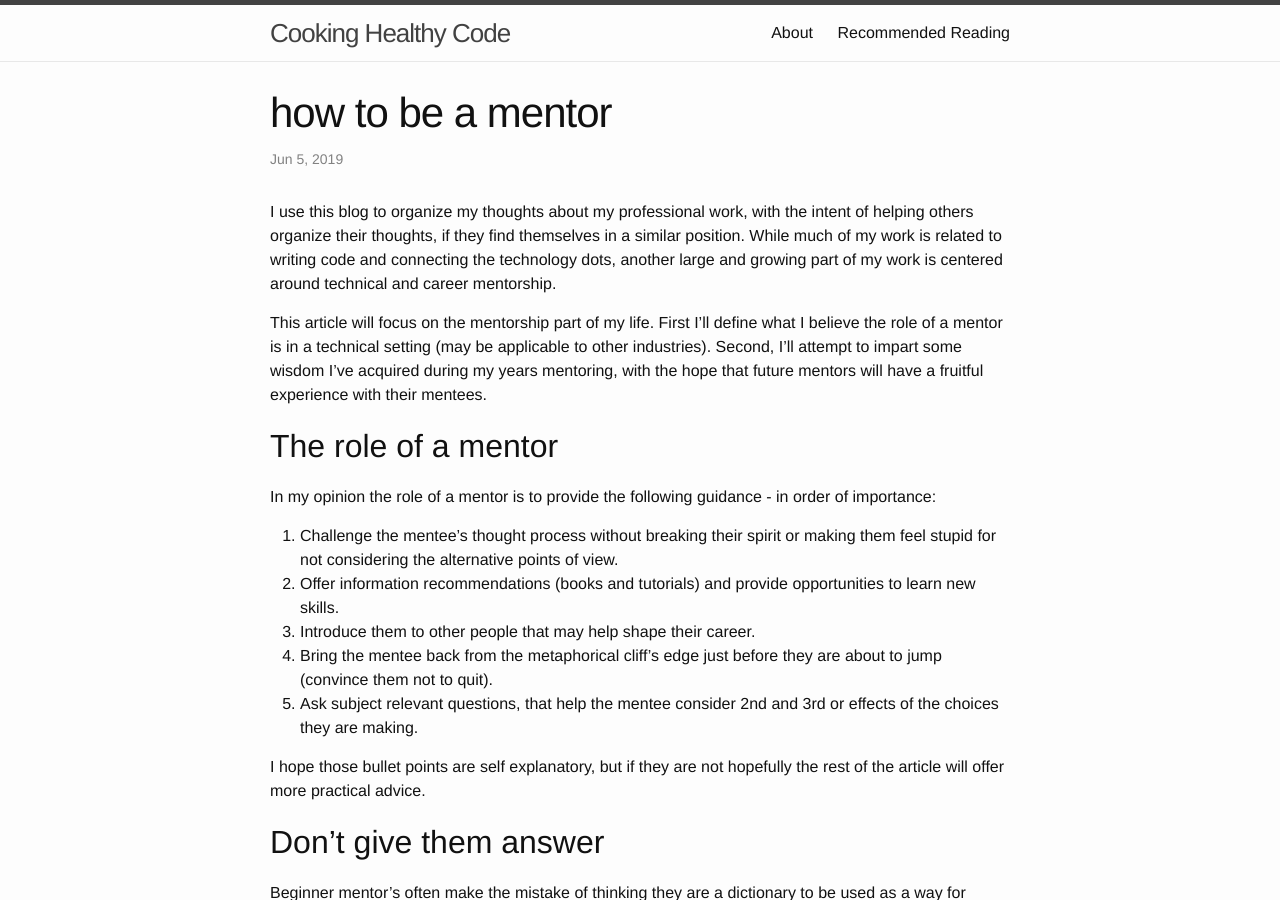
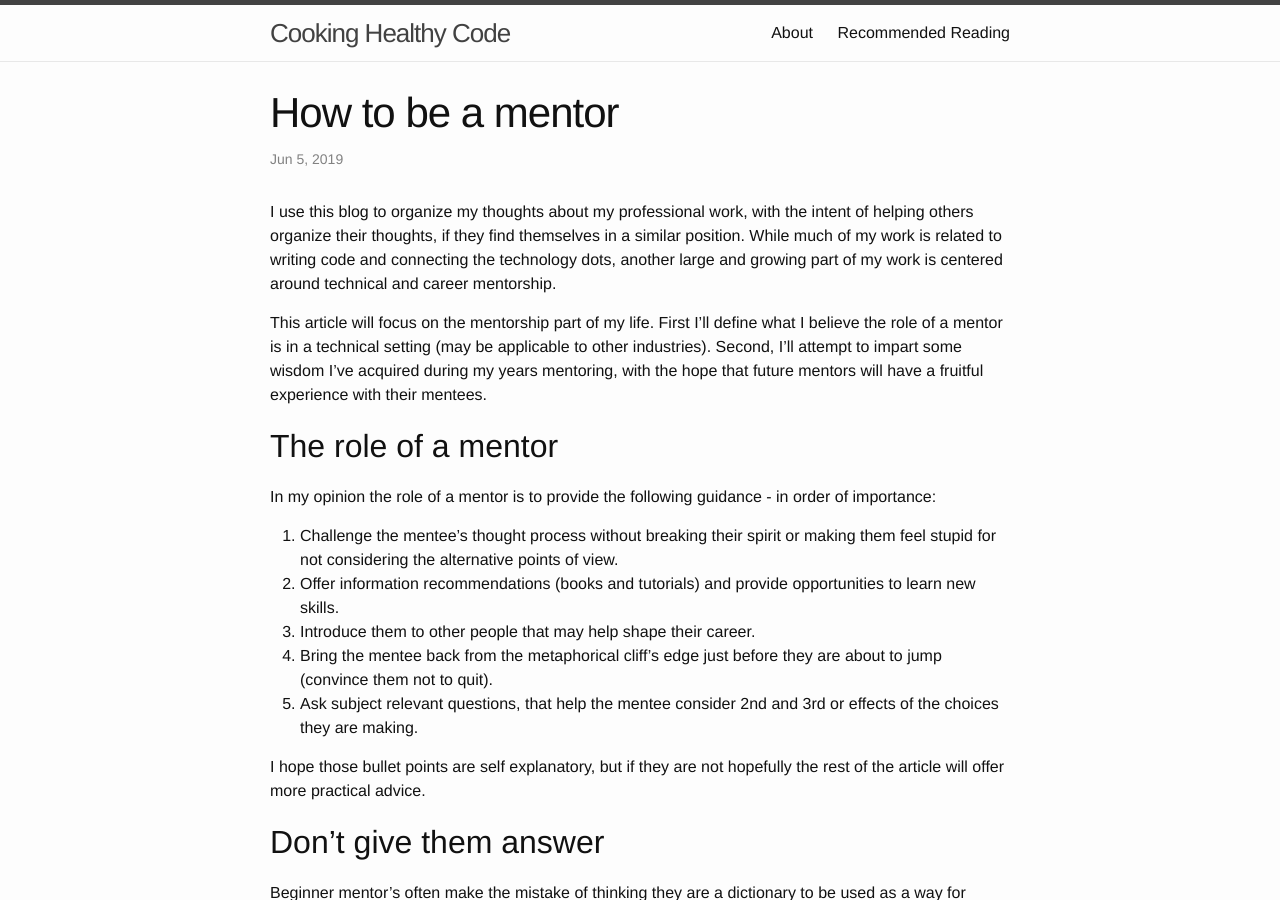
Before and after one commit to johnnyiller/johnnyiller.github.io, a Jekyll site: the page built from _posts/2019-6-5-how-to-be-a-mentor.markdown, in a window 1280 px wide and 900 px high. Built offline with Jekyll 4.4.1, drawn with Linux system fonts in a browser that asks for light colours; comment, search, counter and statistics services are not loaded.

Commit message:
capitalize

```diff
--- a/_posts/2019-6-5-how-to-be-a-mentor.markdown
+++ b/_posts/2019-6-5-how-to-be-a-mentor.markdown
@@ -1,6 +1,6 @@
 ---
 layout: post
-title: "how to be a mentor"
+title: "How to be a mentor"
 date: 2019-6-5 16:00:00
 comments: true
 categories: mentorship learning leadership
```
